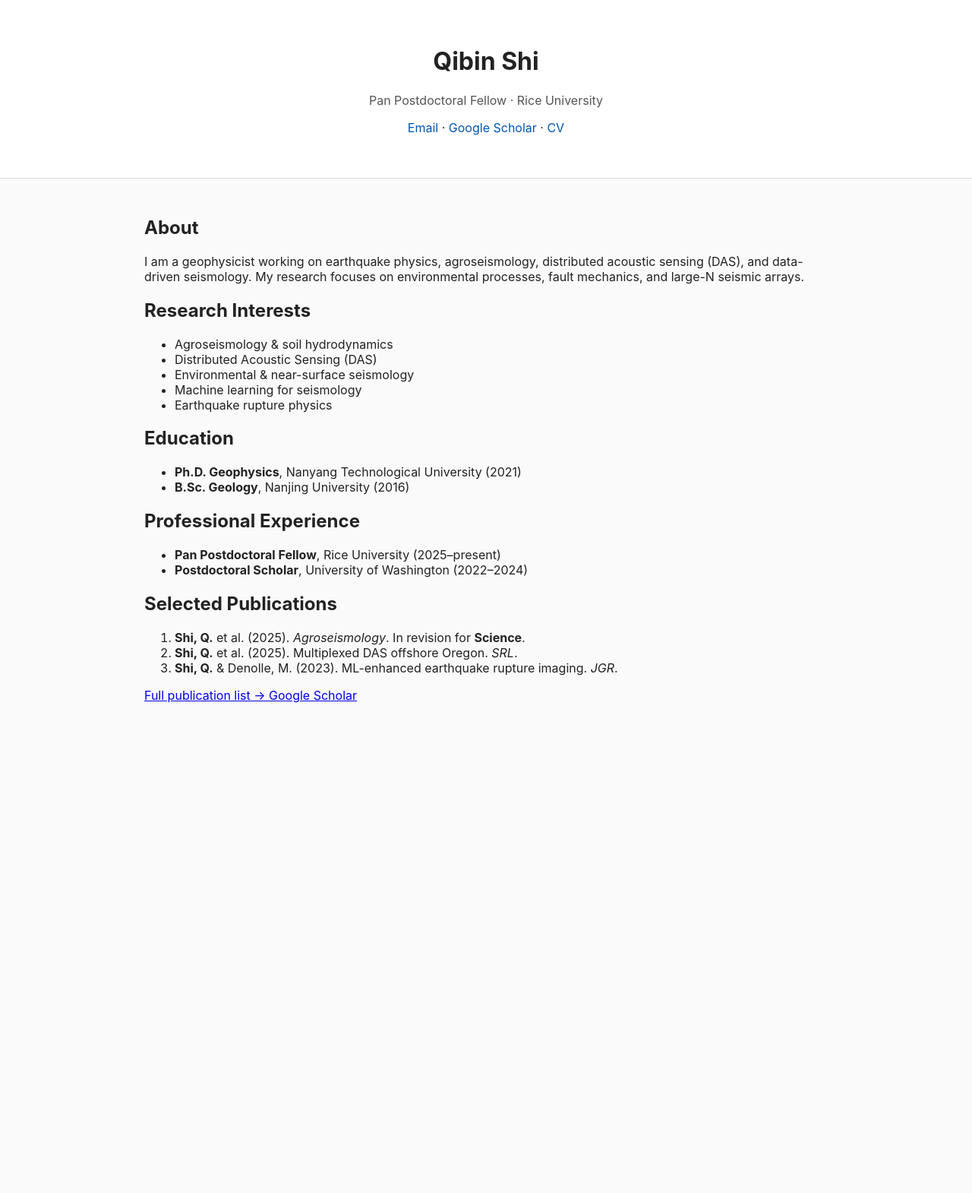
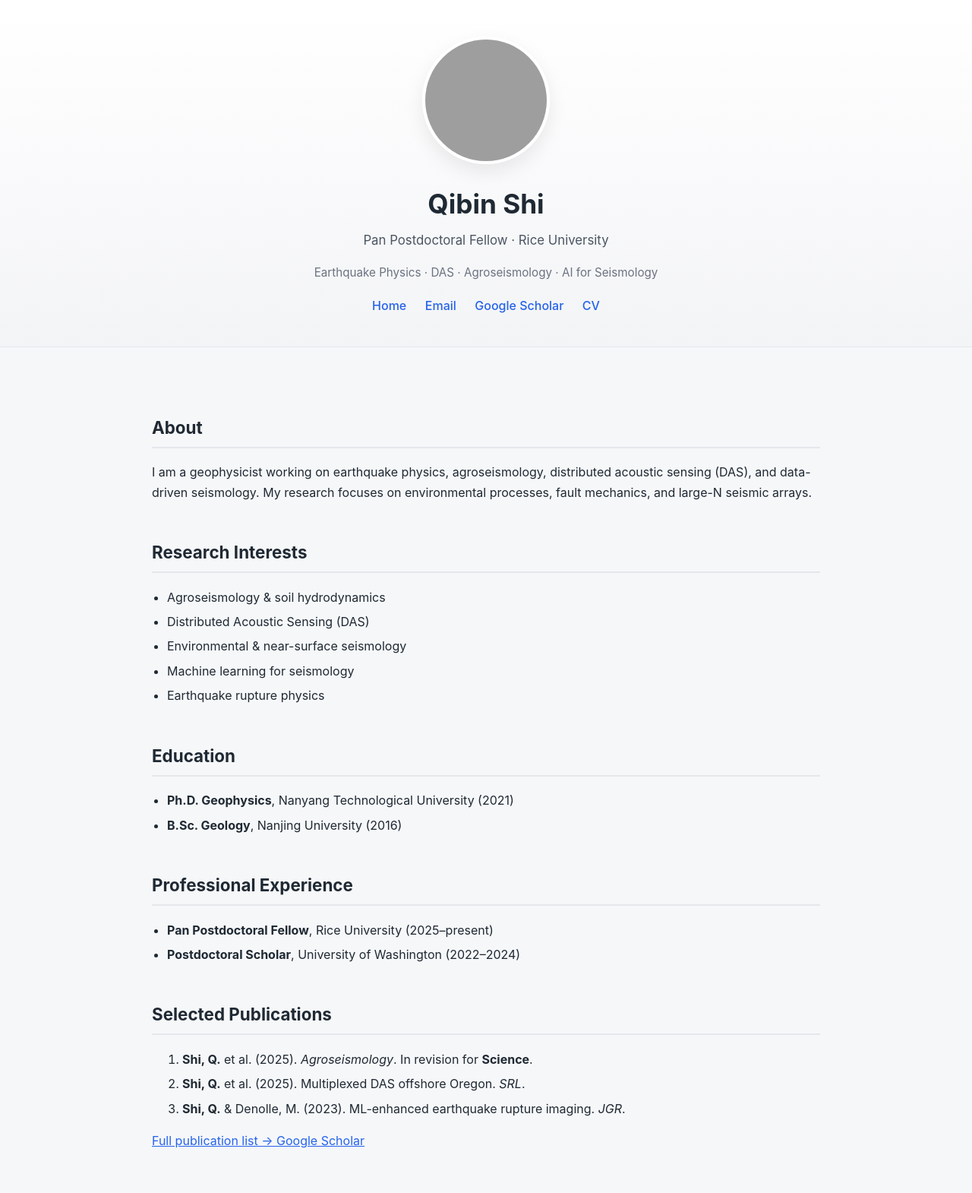
Before and after one commit to qibinshi/qibinshi.github.io, a Jekyll site: the page built from index.md, in a window 1280 px wide. Shown: the whole page at 76% size. Built offline with Jekyll 4.4.1, drawn with Linux system fonts in a browser that asks for light colours; before the commit the page ends 971 px from its top, so only the background shows below that; grey boxes are pictures that could not be loaded.

Commit message:
Add profile image and improved styling

```diff
--- a/_includes/header.html
+++ b/_includes/header.html
@@ -1,11 +1,24 @@
-<header>
-  <h1>{{ site.title }}</h1>
-  <p class="subtitle">
-    Pan Postdoctoral Fellow · Rice University
-  </p>
-  <p class="links">
-    <a href="mailto:{{ site.email }}">Email</a> ·
-    <a href="https://scholar.google.com" target="_blank">Google Scholar</a> ·
-    <a href="/assets/QibinShiCV2025.pdf">CV</a>
-  </p>
+<header class="site-header">
+  <div class="header-inner">
+    <img src="{{ "/assets/profile.jpeg" | relative_url }}"
+         alt="Qibin Shi"
+         class="profile-img">
+
+    <h1 class="site-title">{{ site.title }}</h1>
+
+    <p class="subtitle">
+      Pan Postdoctoral Fellow · Rice University
+    </p>
+
+    <p class="tagline">
+      Earthquake Physics · DAS · Agroseismology · AI for Seismology
+    </p>
+
+    <nav class="nav">
+      <a href="/">Home</a>
+      <a href="mailto:{{ site.email }}">Email</a>
+      <a href="https://scholar.google.com" target="_blank">Google Scholar</a>
+      <a href="/assets/QibinShiCV2025.pdf">CV</a>
+    </nav>
+  </div>
 </header>
--- a/assets/css/style.css
+++ b/assets/css/style.css
@@ -1,32 +1,107 @@
+/* Base */
 body {
-  font-family: -apple-system, BlinkMacSystemFont, "Segoe UI", Roboto, sans-serif;
   margin: 0;
-  background: #fafafa;
-  color: #222;
+  font-family: -apple-system, BlinkMacSystemFont,
+               "Segoe UI", Roboto, Helvetica, Arial, sans-serif;
+  background: #f6f7f9;
+  color: #1f2933;
+  line-height: 1.65;
 }
 
+/* Layout */
 .container {
-  max-width: 900px;
+  max-width: 880px;
   margin: auto;
-  padding: 30px;
+  padding: 40px 24px;
 }
 
-header {
+/* Header */
+.site-header {
+  background: linear-gradient(180deg, #ffffff, #f3f4f6);
+  border-bottom: 1px solid #e5e7eb;
+}
+
+.header-inner {
+  max-width: 880px;
+  margin: auto;
+  padding: 48px 24px 40px;
   text-align: center;
-  padding: 40px 20px;
-  background: #ffffff;
-  border-bottom: 1px solid #ddd;
+}
+
+/* Profile image */
+.profile-img {
+  width: 160px;
+  height: 160px;
+  border-radius: 50%;
+  object-fit: cover;
+  margin-bottom: 16px;
+  border: 4px solid #ffffff;
+  box-shadow: 0 10px 25px rgba(0, 0, 0, 0.08);
+}
+
+/* Typography */
+.site-title {
+  font-size: 2.2rem;
+  margin: 0;
 }
 
 .subtitle {
-  color: #555;
+  font-size: 1.05rem;
+  color: #4b5563;
+  margin: 6px 0;
 }
 
-.links a {
-  color: #0056b3;
-  text-decoration: none;
+.tagline {
+  font-size: 0.95rem;
+  color: #6b7280;
+  margin-bottom: 18px;
 }
 
-.links a:hover {
+/* Navigation */
+.nav a {
+  margin: 0 10px;
+  color: #2563eb;
+  text-decoration: none;
+  font-weight: 500;
+}
+
+.nav a:hover {
   text-decoration: underline;
 }
+
+/* Content */
+h2 {
+  margin-top: 48px;
+  font-size: 1.4rem;
+  border-bottom: 2px solid #e5e7eb;
+  padding-bottom: 6px;
+}
+
+ul {
+  padding-left: 20px;
+}
+
+li {
+  margin-bottom: 6px;
+}
+
+/* Links */
+a {
+  color: #2563eb;
+}
+
+a:hover {
+  text-decoration: underline;
+}
+
+/* Mobile */
+@media (max-width: 600px) {
+  .profile-img {
+    width: 130px;
+    height: 130px;
+  }
+
+  .site-title {
+    font-size: 1.8rem;
+  }
+}
--- a/index.md
+++ b/index.md
@@ -34,4 +34,4 @@ and large-N seismic arrays.
 2. **Shi, Q.** et al. (2025). Multiplexed DAS offshore Oregon. *SRL*.
 3. **Shi, Q.** & Denolle, M. (2023). ML-enhanced earthquake rupture imaging. *JGR*.
 
-[Full publication list → Google Scholar](https://scholar.google.com)
+[Full publication list → Google Scholar](https://scholar.google.com/citations?hl=en&user=CbR34PsAAAAJ&view_op=list_works&sortby=pubdate)
```
